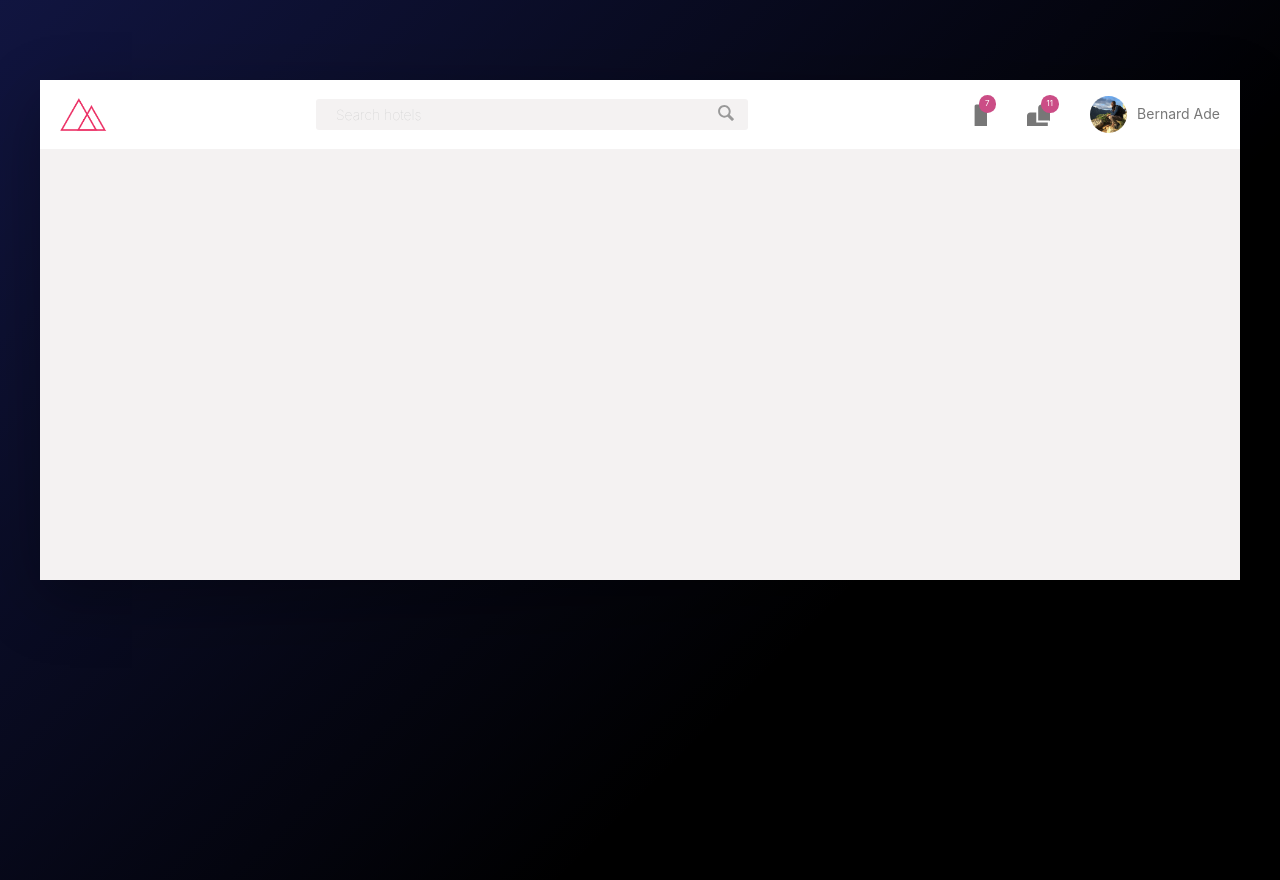
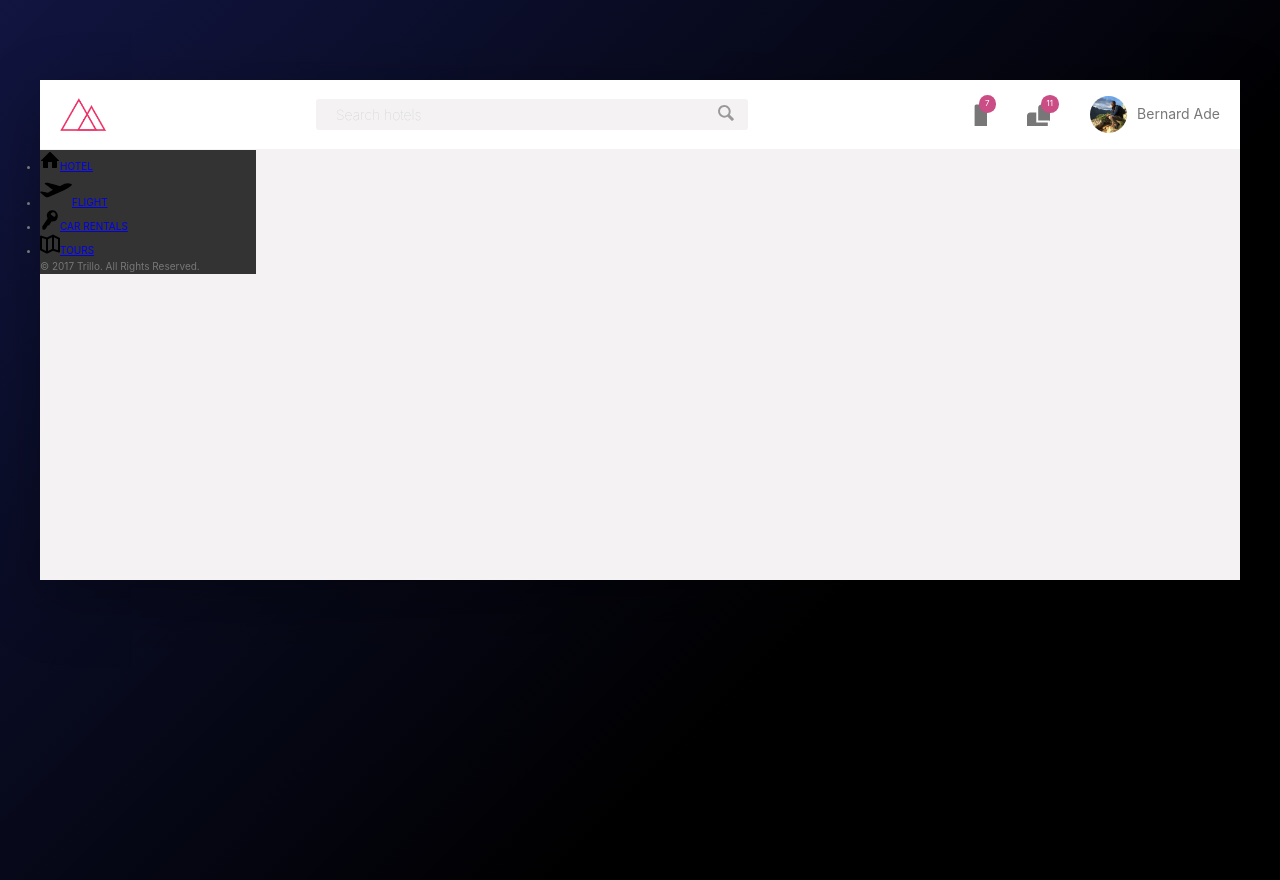
Before and after one commit to b-45/Vue-Sass-Bem, a Vue app: page /#/ in a window 1280 px wide. Built offline with nearby package versions, Linux system fonts and the light colour scheme.

Commit message:
modified sidebar css & html file

```diff
--- a/src/components/Content/TheSidebar/TheSidebar.vue
+++ b/src/components/Content/TheSidebar/TheSidebar.vue
@@ -1,3 +1,50 @@
 <template>
+  <div class="sidebar">
+    <ul class="side-nav">
+      <li class="side-nav__item">
+        <a href="#" class="side-nav__link">
+          <svg class="side-nav__icon" version="1.1" xmlns="http://www.w3.org/2000/svg" width="20" height="20" viewBox="0 0 20 20">
+            <title>home</title>
+            <path d="M18.672 11h-1.672v6c0 0.445-0.194 1-1 1h-4v-6h-4v6h-4c-0.806 0-1-0.555-1-1v-6h-1.672c-0.598 0-0.47-0.324-0.060-0.748l8.024-8.032c0.195-0.202 0.451-0.302 0.708-0.312 0.257 0.010 0.513 0.109 0.708 0.312l8.023 8.031c0.411 0.425 0.539 0.749-0.059 0.749z"></path>
+          </svg>
+          <span>HOTEL</span>
+        </a>
+      </li>
+      <li class="side-nav__item">
+        <a href="#" class="side-nav__link">
+          <svg class="side-nav__icon" version="1.1" xmlns="http://www.w3.org/2000/svg" width="32" height="32" viewBox="0 0 20 20">
+            <title>aircraft-take-off</title>
+            <path d="M19.87 6.453c0.119 0.257 0.127 1.29-4.884 3.642l-4.913 2.306c-1.71 0.803-4.191 1.859-5.285 2.151-0.766 0.204-1.497-0.316-1.497-0.316s-2.206-1.975-2.792-2.419c-0.585-0.444-0.535-0.67 0.215-0.91 0.467-0.149 3.13 0.493 4.265 0.78 1.339-0.8 2.562-1.486 3.141-1.798-1.396-1.033-4.008-2.962-4.841-3.55-0.799-0.565 0.010-0.768 0.010-0.768 0.368-0.099 1.162-0.228 1.562-0.144 2.721 0.569 7.263 2.071 7.611 2.186 0.832-0.436 2.128-1.092 2.922-1.465 2.075-0.974 4.327-0.037 4.486 0.305z"></path>
+          </svg>
+          <span>FLIGHT</span>
+        </a>
+      </li>
+      <li class="side-nav__item">
+        <a href="#" class="side-nav__link">
+          <svg class="side-nav__icon" version="1.1" xmlns="http://www.w3.org/2000/svg" width="20" height="20" viewBox="0 0 20 20">
+            <title>key</title>
+            <path d="M17.691 4.725c-0.503-2.977-3.22-4.967-6.069-4.441s-5.256 2.816-4.753 5.795c0.107 0.641 0.408 1.644 0.763 2.365l-5.175 7.723c-0.191 0.285-0.299 0.799-0.242 1.141l0.333 1.971c0.058 0.342 0.372 0.572 0.7 0.514l1.516-0.281c0.328-0.059 0.744-0.348 0.924-0.639l2.047-3.311 0.018-0.022 1.386-0.256 2.39-3.879c0.785 0.139 1.912 0.092 2.578-0.031 2.848-0.526 4.087-3.67 3.584-6.649zM15.166 6.252c-0.784 1.17-1.584 0.346-2.703-0.475-1.119-0.818-2.135-1.322-1.352-2.492s2.326-1.455 3.447-0.635c1.12 0.819 1.391 2.432 0.608 3.602z"></path>
+          </svg>
+          <span>CAR RENTALS</span>
+        </a>
+      </li>
+      <li class="side-nav__item">
+        <a href="#" class="side-nav__link">
+          <svg class="side-nav__icon" version="1.1" xmlns="http://www.w3.org/2000/svg" width="20" height="20" viewBox="0 0 20 20">
+<title>map</title>
+<path d="M19.447 3.718l-6-3c-0.281-0.141-0.613-0.141-0.895 0l-5.63 2.815-5.606-1.869c-0.306-0.102-0.64-0.051-0.901 0.138s-0.415 0.49-0.415 0.811v13.001c0 0.379 0.214 0.725 0.553 0.894l6 3c0.141 0.070 0.294 0.106 0.447 0.106s0.307-0.035 0.447-0.106l5.63-2.814 5.606 1.869c0.305 0.1 0.64 0.049 0.901-0.139s0.415-0.49 0.415-0.81v-13.002c0.001-0.379-0.213-0.725-0.552-0.894zM8 5.231l4-2v11.763l-4 2v-11.763zM2 4l4 1.333v11.661l-4-2v-10.994zM18 16.227l-4-1.334v-11.662l4 2v10.996z"></path>
+</svg>
+          <span>TOURS</span>
+        </a>
+      </li>
+    </ul>
+    <div class="legal">&copy; 2017 Trillo. All Rights Reserved.</div>
+  </div>
+</template>
 
-</template>
+<style lang="scss" scoped>
+.sidebar {
+    background-color: var(--color-grey-dark-1);
+    flex: 0 0 18%; // define width - flex-grow:don't grow, flex-shrink:dont shrink, flex basis: 18% for width
+  }
+</style>
```
